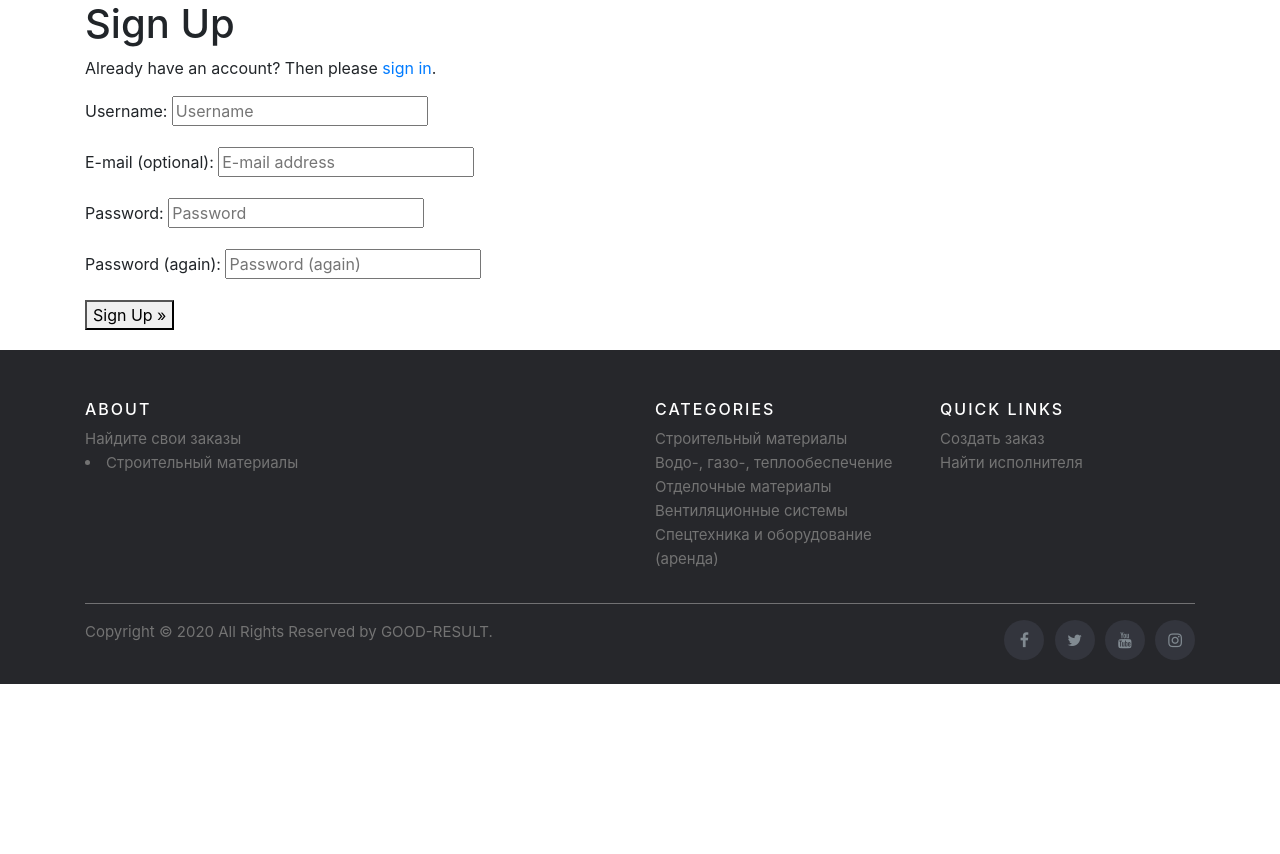
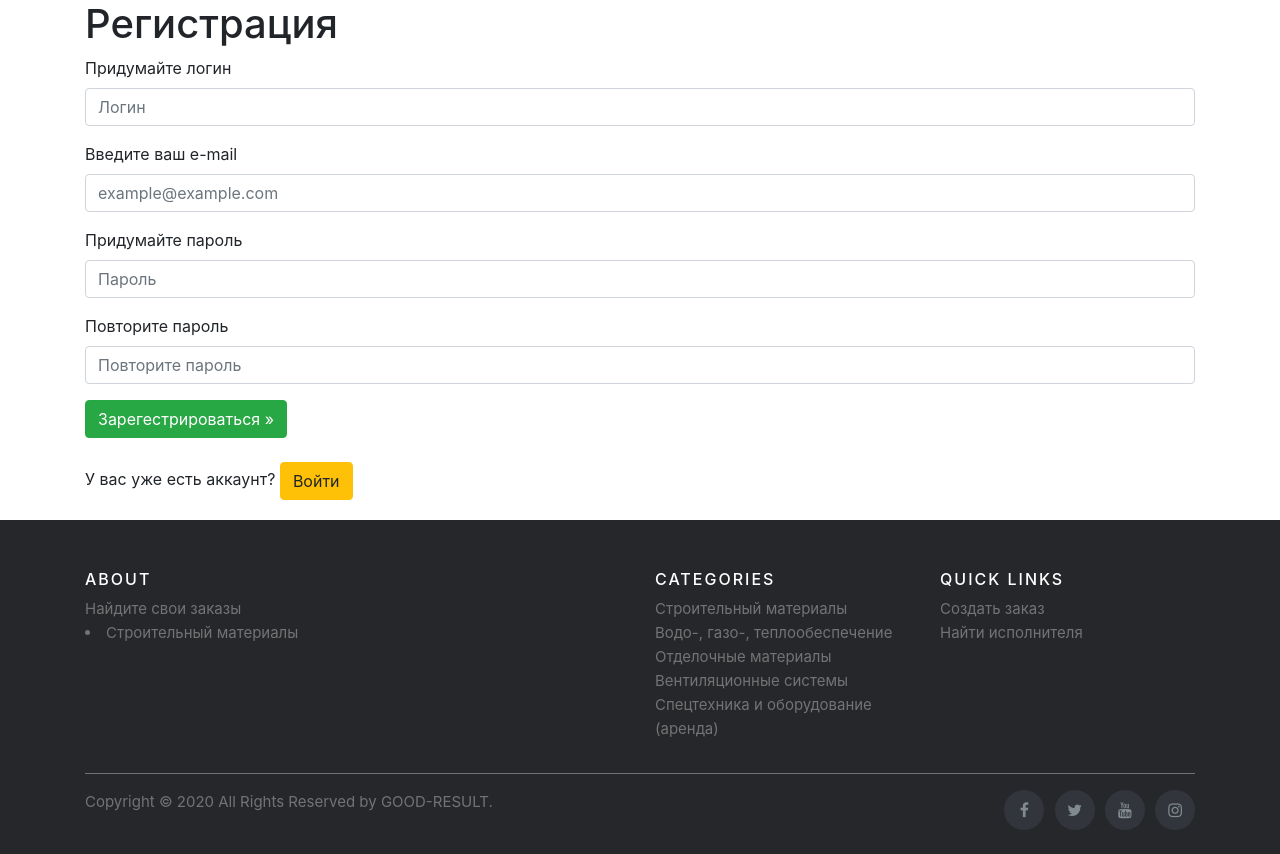
Before and after one commit to stroikayoudo/stroika, a Django app: page /accounts/signup/ in a window 1280 px wide. Shown: the part 70-924 px from the top of the page. Before the commit the page ends 754 px from the top, so only its background shows below. Run offline with Django 3.2, Linux system fonts and the light colour scheme; some libraries are stand-ins or nearby versions.

Commit message:
mass_mail

```diff
--- a/adverts/views.py
+++ b/adverts/views.py
@@ -50,11 +50,6 @@ class BannerCreateView(LoginRequiredMixin, generic.CreateView):
     success_url = '/mybanners'
 
     def form_valid(self, form):
-        send_mail('Новое обьявление',
-                  'Посмотрите новое обьявление',
-                  'artemovanvar@gmail.com',
-                  ['artemovanvar2@gmail.com'],
-                  fail_silently=False)
         form.instance.author = self.request.user
         return super(BannerCreateView, self).form_valid(form)
 
--- a/templates/account/signup.html
+++ b/templates/account/signup.html
@@ -5,17 +5,51 @@
 {% block head_title %}{% trans "Signup" %}{% endblock %}
 
 {% block content %}
-<h1>{% trans "Sign Up" %}</h1>
+<h1>{% trans "Регистрация" %}</h1>
 
-<p>{% blocktrans %}Already have an account? Then please <a href="{{ login_url }}">sign in</a>.{% endblocktrans %}</p>
+
 
 <form class="signup" id="signup_form" method="post" action="{% url 'account_signup' %}">
   {% csrf_token %}
-  {{ form.as_p }}
+  <div class="form-group">
+
+      <label for="{{ form.category3.id_for_label }}">Придумайте логин</label>
+      <input type="text" class="form-control" placeholder="Логин"  required {{ form.username }}
+  </div>
+  <div class="form-group">
+
+      <label for="{{ form.email.id_for_label }}">Введите ваш e-mail</label>
+      <input type="text" class="form-control" placeholder="example@example.com" required {{ form.email }}
+
+  </div>
+  <div class="form-group">
+
+      <label for="{{ form.password1.id_for_label }}">Придумайте пароль</label>
+      <input type="password" class="form-control" placeholder="Пароль" required {{ form.password1 }}
+
+  </div>
+  <div class="form-group">
+
+      <label for="{{ form.password2.id_for_label }}">Повторите пароль</label>
+      <input type="password" class="form-control" placeholder="Повторите пароль" required {{ form.password2 }}
+
+  </div>
+
+
+  {% if form.subject.errors %}
+    <ol>
+    {% for error in form.subject.errors %}
+        <li><strong>{{ error|escape }}</strong></li>
+    {% endfor %}
+    </ol>
+  {% endif %}
   {% if redirect_field_value %}
   <input type="hidden" name="{{ redirect_field_name }}" value="{{ redirect_field_value }}" />
   {% endif %}
-  <button type="submit">{% trans "Sign Up" %} &raquo;</button>
+  <button type="submit" class="btn btn-success">{% trans "Зарегестрироваться" %} &raquo;</button>
 </form>
+<br>
+<p>{% blocktrans %} У вас уже есть аккаунт?
+  <a href="{{ login_url }}" class="btn btn-warning">Войти</a>{% endblocktrans %}</p>
 
 {% endblock %}
--- a/templates/adverts/addbanner.html
+++ b/templates/adverts/addbanner.html
@@ -1,6 +1,7 @@
 {% extends "base.html" %}
 {% load static %}
 {% block content %}
+
 <form method="post" enctype="multipart/form-data">
   {% csrf_token %}
 
--- a/templates/base.html
+++ b/templates/base.html
@@ -48,6 +48,7 @@
               </li>
             </ul>
             {% if user.is_authenticated %}
+                {{user.email}}
                 <a href="{% url 'adverts:mybanners' %}" class="btn btn-outline-primary my-2"> Мои заказы</a>
                 <a href="{% url 'account_logout' %}"    class="btn btn-primary my-2">Выход</a>
             {% else %}
```
Also changed, not shown: adverts/models.py (+12 -0 lines), templates/adverts/banner.html (+8 -3 lines), db.sqlite3, media/adverts/original-d224a7b5f2ae576c480dce9ba5f699a1_3fbzOTc.png (added), media/adverts/original-d224a7b5f2ae576c480dce9ba5f699a1_SZe3wBX.png (added), media/adverts/original-d224a7b5f2ae576c480dce9ba5f699a1_YngsLo8.png (added), media/adverts/original-d224a7b5f2ae576c480dce9ba5f699a1_dQLM5sS.png (added), media/adverts/original-d224a7b5f2ae576c480dce9ba5f699a1_ehmJxfU.png (added), media/adverts/original-d224a7b5f2ae576c480dce9ba5f699a1_hpwbCVx.png (added), media/adverts/original-d224a7b5f2ae576c480dce9ba5f699a1_oMdOihG.png (added), media/adverts/original-d224a7b5f2ae576c480dce9ba5f699a1_uIHcDsu.png (added).
